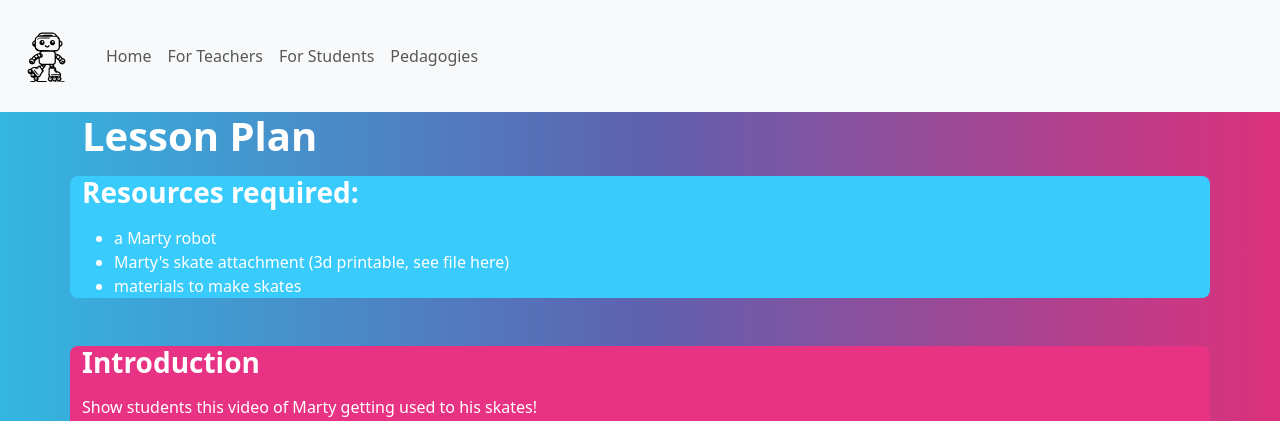
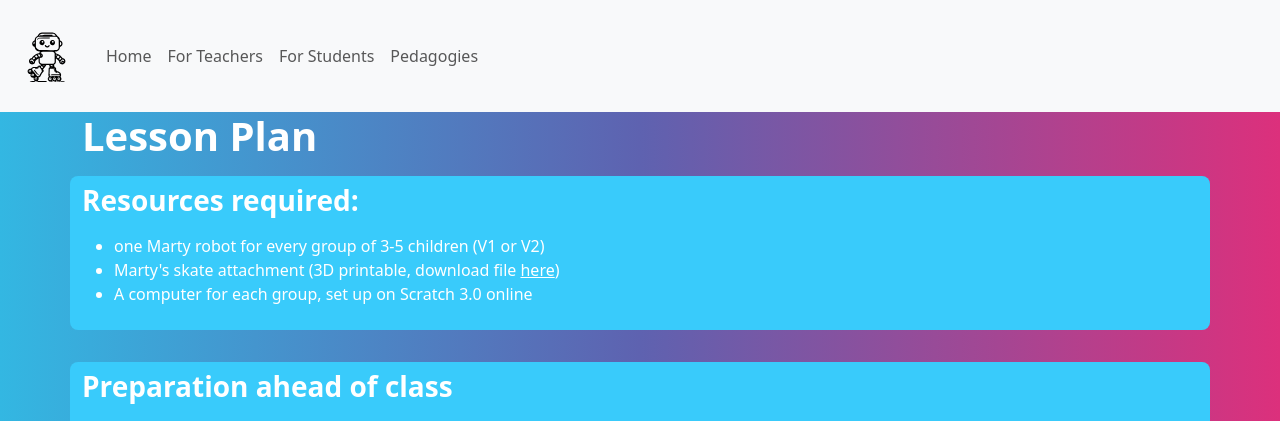
Before and after one commit to rollytrinity/cic-site, a Flask app: page /teachers in a window 1280 px wide. Shown: the top 421 px of the page. Run offline with Flask 3, Linux system fonts and the light colour scheme.

Commit message:
Updating lesson plan, adding 3d print files

```diff
--- a/requirements.txt
+++ /dev/null
@@ -1 +0,0 @@
-flask===3.0.0
--- a/templates/teachers.html
+++ b/templates/teachers.html
@@ -6,66 +6,79 @@
 </div>
 
 <div class="container rounded bg-info">
+    <div class = "pb-1"></div>
     <h3>Resources required:</h3>
     <ul>
-        <li>a Marty robot</li>
-        <li>Marty's skate attachment (3d  printable, see file here)</li>
-        <li>materials to make skates</li>
+        <li>one Marty robot for every group of 3-5 children (V1 or V2)</li>
+        <li>Marty's skate attachment (3D printable, download file <a href="{{ url_for('static',filename='marty_skates.zip') }}">here</a>)</li>
+        <li>A computer for each group, set up on Scratch 3.0 online</li>
     </ul>
+    <div class = "pb-1"></div>
+</div>
+
+<div class = "pb-3"></div>
+
+<div class="container rounded bg-info">
+    <div class = "pb-1"></div>
+    <h3>Preparation ahead of class</h3>
+    Be aware you will need to make some small preparations in advance of the lesson!
+    <div class = "pb-1"></div>
+    <h4>The skates</h4>
+    You will need to either be provided with or 3D print your own skate feet for Marty (files for printing linked above).
+    Unzip the file once downloaded and print two copies of each file.
+
+    These should be compatible with both V1 and V2s Martys.
+    The base skate can simply be attached in place of his feet. The axles and wheels can be attached to the skates.
+    (Add pictures here for construction)
+    <div class = "pb-1"></div>
+    <h4>Connecting to Marty</h4>
+    It's also suggested you take a little time to familiarise yourself with the process of connecting to Marty in advance of the session - he can be a little temperamental on occasion.
+    This session will use Marty's block-based coding interface in Scratch, and expects no prior knowledge.
+    View Robotical's page <a href="https://userguides.robotical.io/martyv1/using-marty/program/scratch">here</a> on connecting to Marty and give it a shot in advance of the session. Also make sure all robots are fully charged!
+    <div class = "pb-3"></div>
 </div>
 
 <div class = "pb-3"></div>
 
 <div class="container rounded bg-primary">
+    <div class = "pb-1"></div>
     <h3>Introduction</h3>
     Show students this video of Marty getting used to his skates!
     <div class = "pb-1"></div>
     <iframe width="560" height="315" src="https://www.youtube.com/embed/-w2JIjG_cXg?si=_mjvnXNXgqqTcOtn" title="YouTube video player" frameborder="0" allow="accelerometer; autoplay; clipboard-write; encrypted-media; gyroscope; picture-in-picture; web-share" referrerpolicy="strict-origin-when-cross-origin" allowfullscreen></iframe>
     </iframe>
     <div class = "pb-1"></div>
-    Explain to students they will be helping your very own Marty robots to learn to skate - but first they need skates!
-    <div class = "pb-3"></div>
+    Explain to students they will be helping your very own Marty robots to learn to skate!
+    <div class = "pb-1"></div>
 </div>
 
 <div class = "pb-3"></div>
 
 <div class="container rounded bg-primary">
+    <div class = "pb-1"></div>
     <h3>Coding (20 mins)</h3>
     Show the students how to connect to and operate Marty.
     <div class = "pb-1"></div>
     Allow them to experiment with controlling his movements. Encourage children to pass around the controller and share.
     Use basic blocks to encode a sequence of moves.
+    <div class = "pb-1"></div>
 </div>
 
 <div class = "pb-3"></div>
 
 <div class="container rounded bg-primary">
+    <div class = "pb-1"></div>
     <h3>Exploration (15 minutes)</h3>
-    <div>Put away any devices used for Marty's control to remove distraction. Split students into groups of 3-5 and ask them to take a look at the provided materials. Which pieces do they think could help make skates for Marty? Encourage them to develop a plan for their design.</div>
-
-    Questions for students:
-    <ul>
-        <li>Which wheels should they use?</li>
-        <li>How will they create an axle? Do they know what an axle is?</li>
-        <li>How will they attach the different components?</li>
-    </ul>
+    <div class = "pb-1"></div>
 </div>
 
 <div class = "pb-3"></div>
 
 <div class="container rounded bg-primary">
-    <h3>Building (40 minutes)</h3>
-    Instruct students to enact their plans (or continue developing them).
     <div class = "pb-1"></div>
-    Encourage students to work on their ideas collaboratively, without resolving issues for them.
-    Towards the end of the session, if you feel adult intervention is needed, offer assistance.
-</div>
-
-<div class = "pb-3"></div>
-
-<div class="container rounded bg-primary">
     <h3>Skating!</h3>
     Let the students attempt to skate with their Marty robots.
+    <div class = "pb-1"></div>
 </div>
 
 {% endblock %}
```
Also changed, not shown: static/images/robotskate.png (added), 2 other files.
